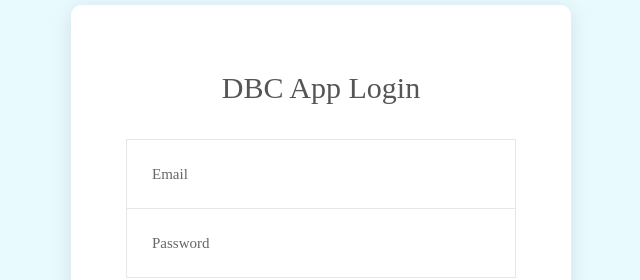
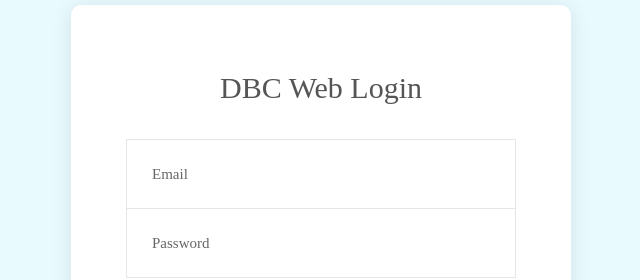
Before and after one commit to fonghanken/dbc-web-app, a plain HTML site: page index.html in a window 1280 px wide. Shown: the part 148-428 px from the top of the page, 319-959 px from the left. Drawn offline with Linux system fonts and the light colour scheme; a web font is replaced by a local one.

Commit message:
Commit Change to Title

```diff
--- a/index.html
+++ b/index.html
@@ -17,7 +17,7 @@
 			<div class="wrap-login100 p-l-55 p-r-55 p-t-65 p-b-50">
 				<form class="login100-form validate-form">
 					<span class="login100-form-title p-b-33">
-						DBC App Login
+						DBC Web Login
 					</span>
 
 					<div class="wrap-input100 validate-input" data-validate = "Valid email is required: ex@abc.xyz">
```
